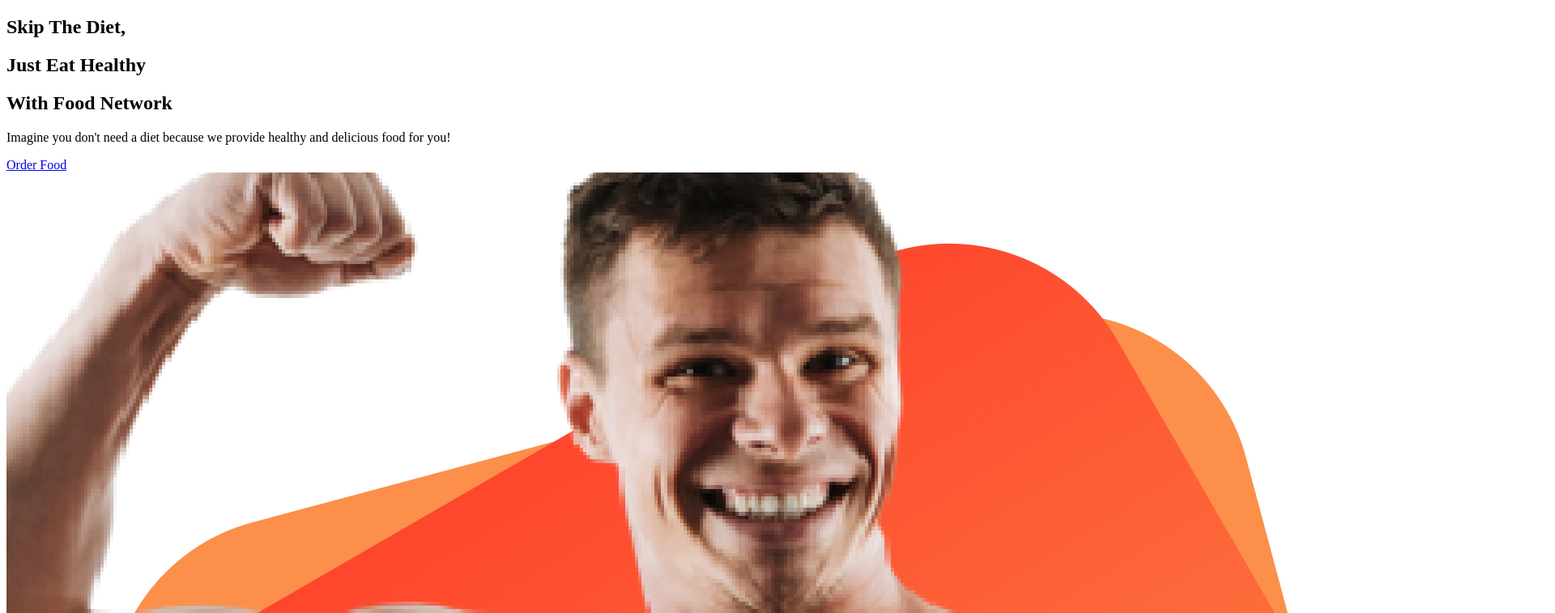
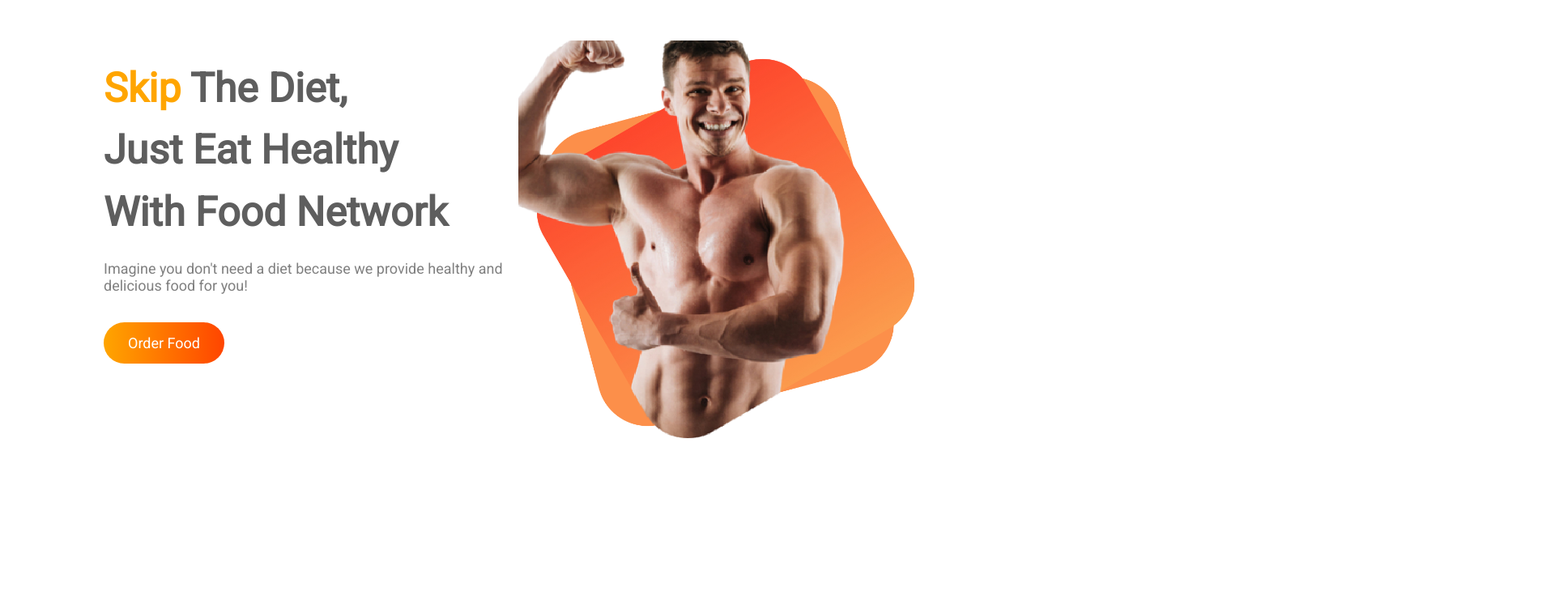
Before and after one commit to anwer-bijoy/eat-healthy, a plain HTML site: page index.html in a window 1280 px wide. Shown: the top 757 px of the page at 81% size, 1920 px wide, since content can reach past the window. Drawn offline with Linux system fonts and the light colour scheme.

Commit message:
banner added

```diff
--- a/index.html
+++ b/index.html
@@ -5,20 +5,26 @@
     <meta charset="UTF-8">
     <meta http-equiv="X-UA-Compatible" content="IE=edge">
     <meta name="viewport" content="width=device-width, initial-scale=1.0">
+    <link rel="preconnect" href="https://fonts.googleapis.com">
+    <link rel="preconnect" href="https://fonts.gstatic.com" crossorigin>
+    <link href="https://fonts.googleapis.com/css2?family=Roboto&display=swap" rel="stylesheet">
+    <link rel="stylesheet" href="style.css">
     <title>Eat Healthy</title>
 </head>
 
 <body>
     <section class="banner">
-        <div>
-            <h1>Skip The Diet,</h1>
-            <h1>Just Eat Healthy</h1>
-            <h1>With Food Network</h1>
-            <p>Imagine you don't need a diet because we provide healthy and delicious food for you!</p>
-            <a href="https://www.facebook.com/anwerhossen.bijoy/">Order Food</a>
-        </div>
-        <div>
-            <img src="./images/banner-img.jpg" alt="Banner imgaes">
+        <div class="banner-main">
+            <div class="banner-item-left">
+                <h1><span class="orange-color">Skip</span> The Diet,</h1>
+                <h1>Just Eat Healthy</h1>
+                <h1>With Food Network</h1>
+                <p>Imagine you don't need a diet because we provide healthy and delicious food for you!</p>
+                <a class="btn" href="https://www.facebook.com/anwerhossen.bijoy/">Order Food</a>
+            </div>
+            <div class="banner-item-left">
+                <img src="./images/banner-img.jpg" alt="Banner imgaes">
+            </div>
         </div>
     </section>
 </body>
--- a/style.css
+++ b/style.css
@@ -0,0 +1,45 @@
+body {
+  font-family: 'Roboto', sans-serif;
+  padding: 0;
+  margin: 0;
+}
+h1 {
+  font-size: 50px;
+  line-height: 0.7;
+  color: rgb(94, 94, 94);
+  font-weight: 900;
+}
+.btn {
+  text-decoration: none;
+  font-size: 18px;
+  padding: 15px 30px;
+  color: white;
+  background-image: linear-gradient(90deg, orange, orangered);
+  border-radius: 30px;
+  -webkit-border-radius: 30px;
+  -moz-border-radius: 30px;
+  -ms-border-radius: 30px;
+  -o-border-radius: 30px;
+}
+.orange-color {
+  color: orange;
+}
+.banner-main {
+  display: flex;
+  width: 80%;
+  margin: 50px auto;
+}
+.banner-item-left {
+  width: 50%;
+}
+.banner-item-left p {
+  font-size: 18px;
+  color: gray;
+  margin-bottom: 50px;
+}
+.banner-item-left {
+  width: 50%;
+}
+.banner-item-left img {
+  width: 100%;
+}
```
